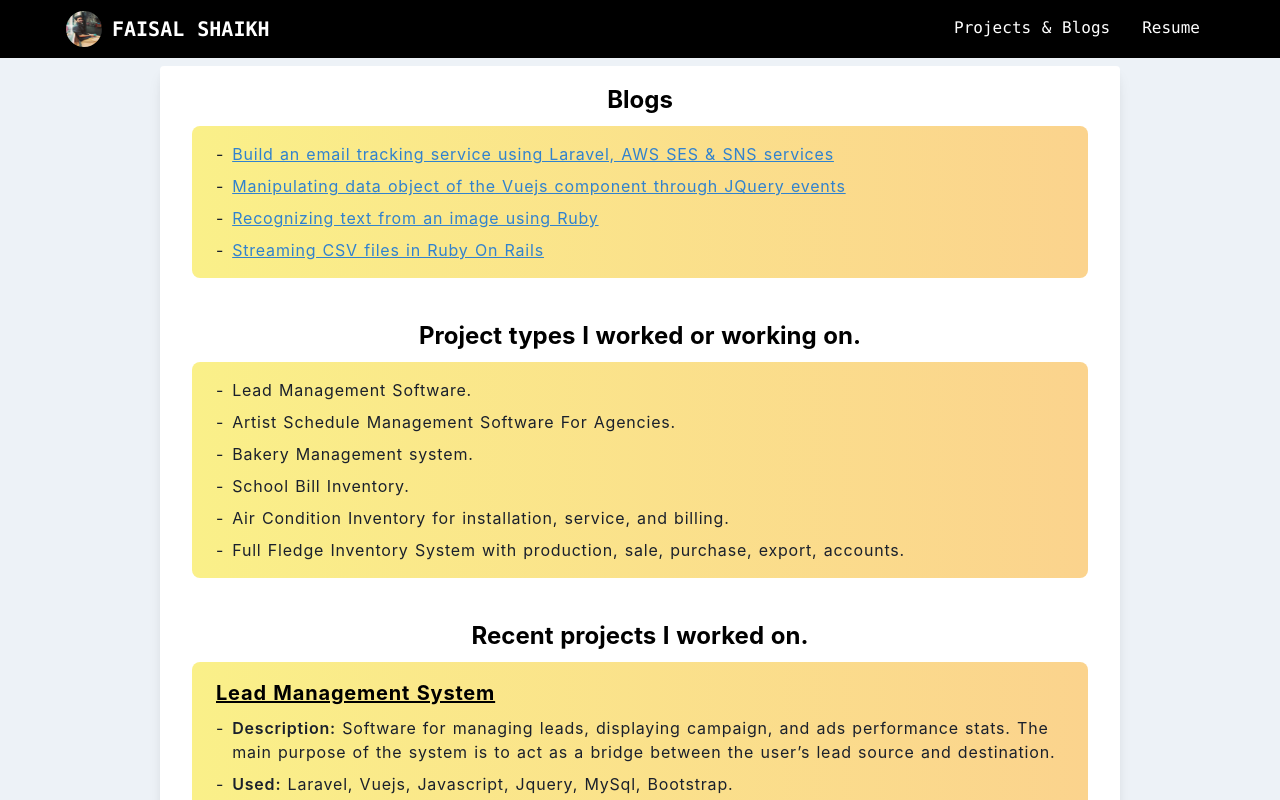
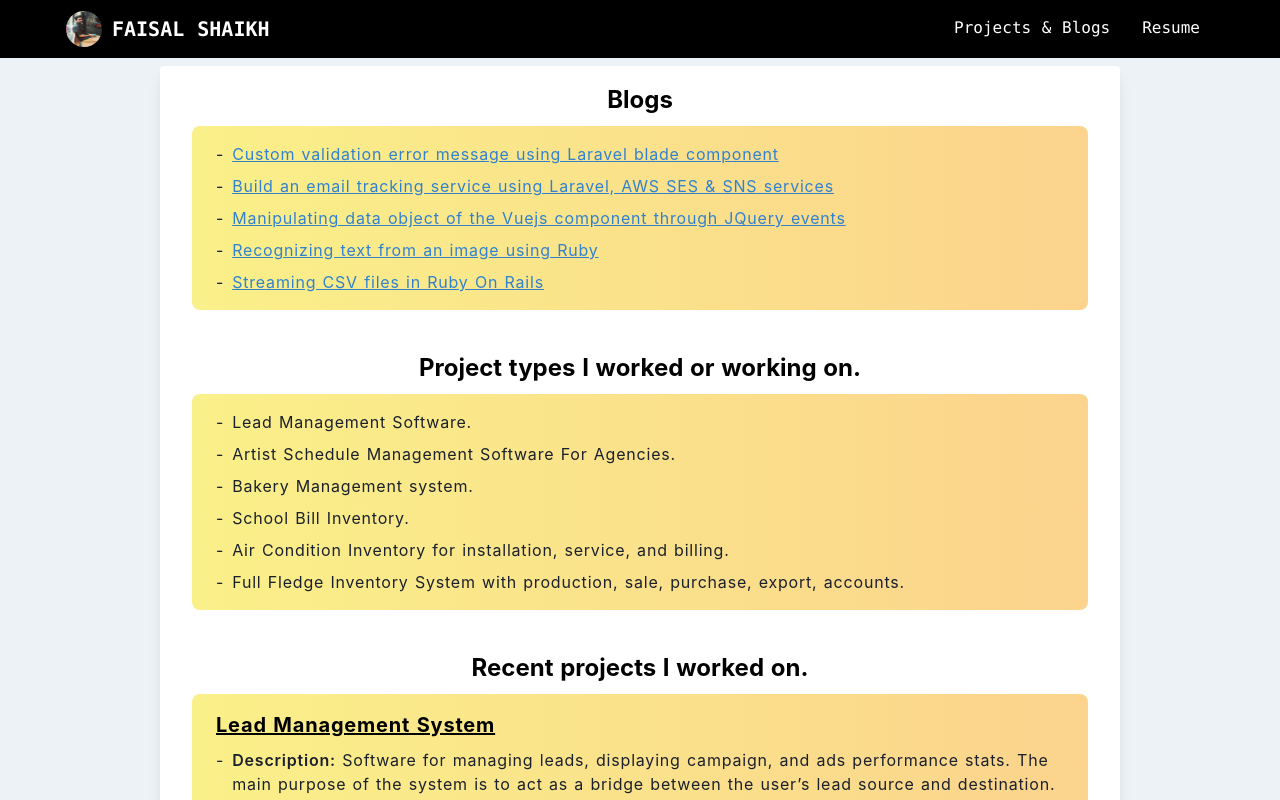
Before and after one commit to faisalshaikh8433/self-website, a Nuxt app: page /projects in a window 1280 px wide. Shown: the top 800 px of the page. Built offline with nearby package versions, Linux system fonts and the light colour scheme.

Commit message:
adds new blog & updates break class

```diff
--- a/components/Row.vue
+++ b/components/Row.vue
@@ -1,7 +1,7 @@
 <template>
 	<div class="flex mx-4 my-2 text-gray-900">
 		<p><slot name="start">-</slot></p>
-		<p class="ml-2 break-all">
+		<p class="ml-2 break-all sm:break-normal">
 			<slot></slot>
 		</p>
 	</div>
--- a/pages/projects.vue
+++ b/pages/projects.vue
@@ -5,6 +5,15 @@
 			<div
 				class="m-2 p-2 text-base bg-yellow-orange rounded-lg tracking-wider"
 			>
+				<Row>
+					<a
+						target="_blank"
+						href="https://dev.to/faisalshaikh8433/custom-validation-error-message-using-laravel-blade-component-gi"
+						class="underline hover:text-gray-900 text-blue-600"
+						>Custom validation error message using Laravel blade
+						component
+					</a>
+				</Row>
 				<Row>
 					<a
 						target="_blank"
```
